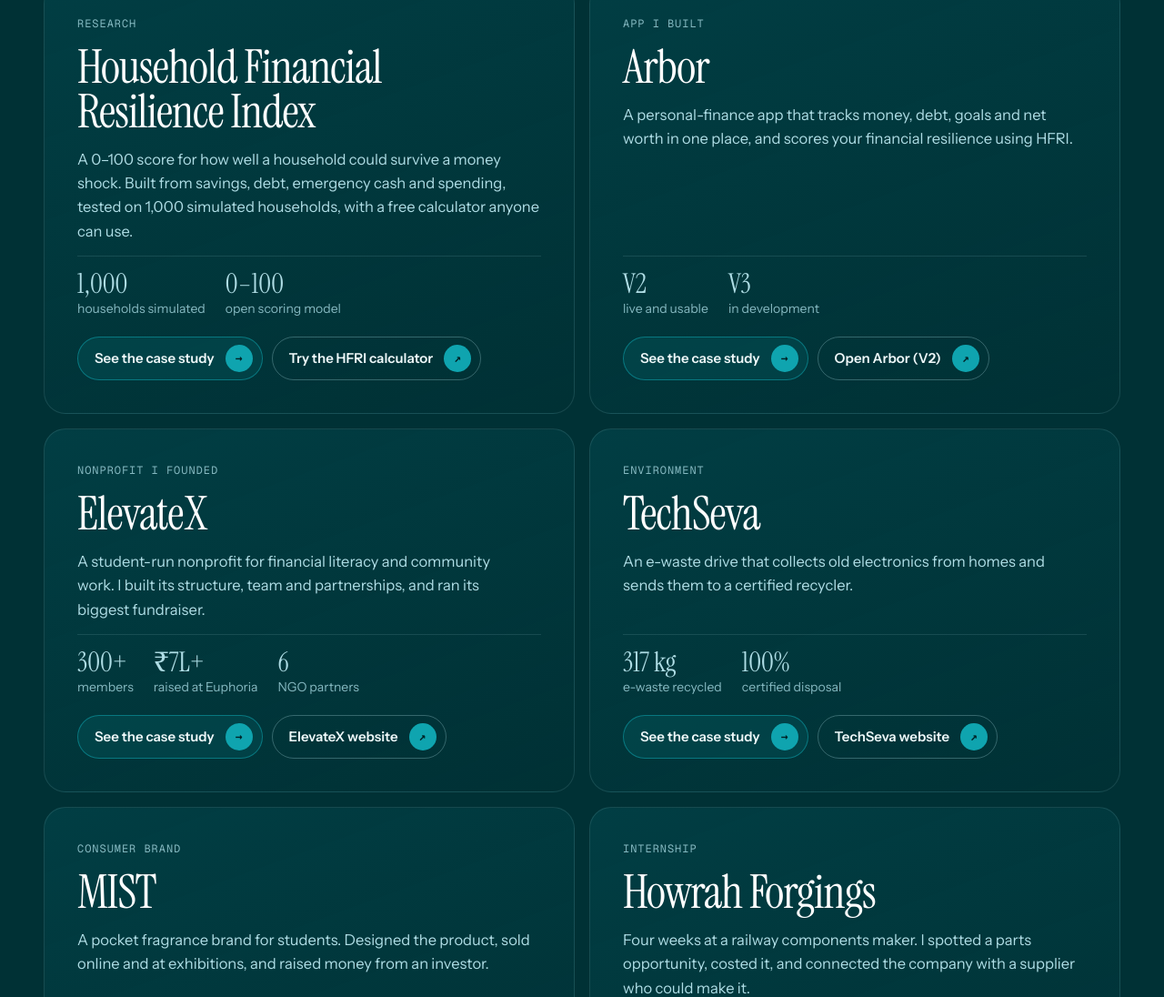
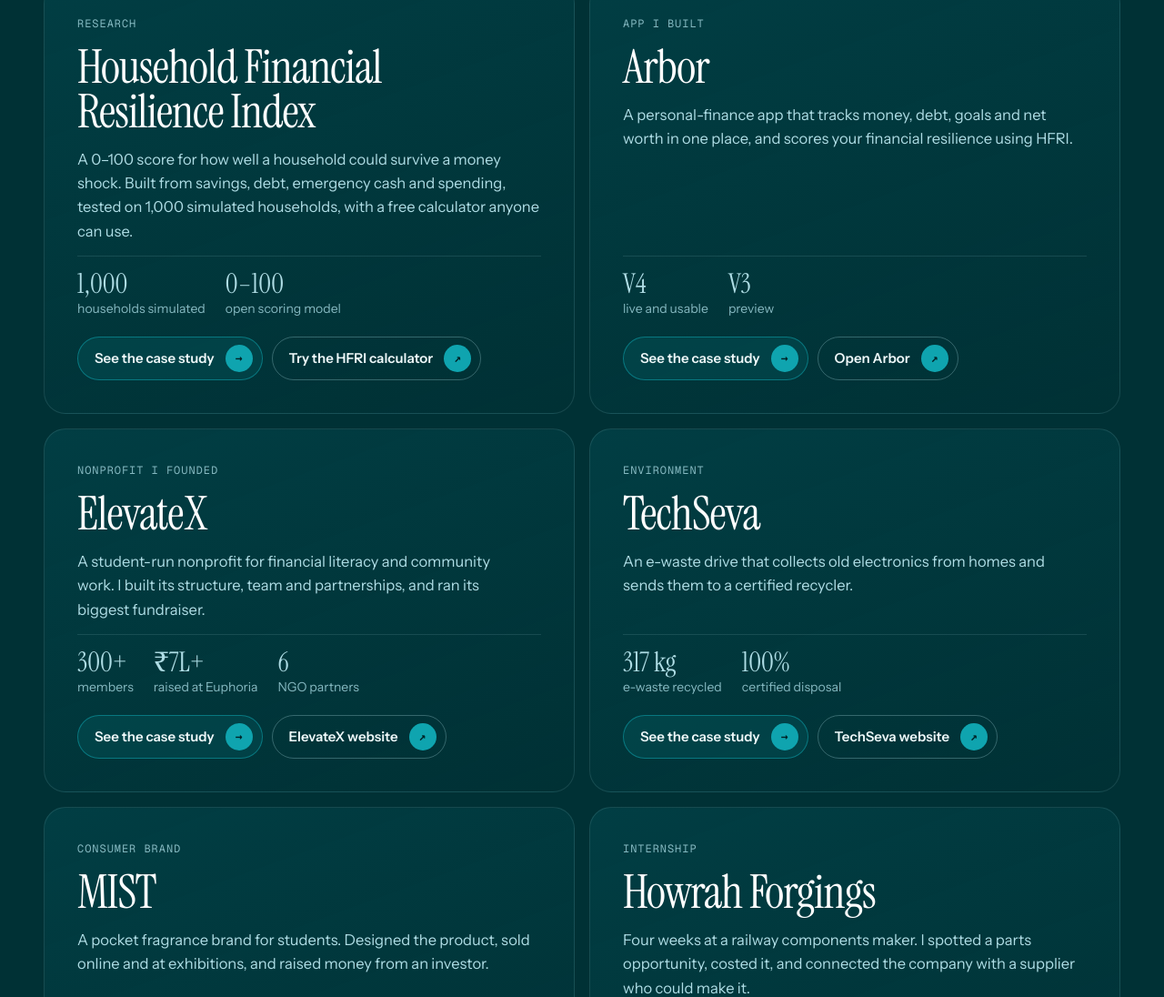
Before and after one commit to agarwalvivaan09-ai/vivaan-agarwal-website-3.0, a plain HTML site: page index.html in a window 1280 px wide. Shown: the part 1130-2226 px from the top of the page at 91% size. Drawn offline with Linux system fonts and the light colour scheme.

Commit message:
Point the main Arbor links to arbor-v4

```diff
--- a/index.html
+++ b/index.html
@@ -88,8 +88,8 @@
       <p class="kind">App I built</p>
       <h3>Arbor</h3>
       <p>A personal-finance app that tracks money, debt, goals and net worth in one place, and scores your financial resilience using HFRI.</p>
-      <div class="facts-row"><span><b>V2</b>live and usable</span><span><b>V3</b>in development</span></div>
-      <div class="links"><a class="go" href="arbor.html"><span>See the case study</span><span class="ic" aria-hidden="true">→</span></a><a class="go go--ghost" href="https://agarwalvivaan09-ai.github.io/arbor-v2/" target="_blank" rel="noopener noreferrer"><span>Open Arbor (V2)</span><span class="ic" aria-hidden="true">↗</span></a></div>
+      <div class="facts-row"><span><b>V4</b>live and usable</span><span><b>V3</b>preview</span></div>
+      <div class="links"><a class="go" href="arbor.html"><span>See the case study</span><span class="ic" aria-hidden="true">→</span></a><a class="go go--ghost" href="https://agarwalvivaan09-ai.github.io/arbor-v4/" target="_blank" rel="noopener noreferrer"><span>Open Arbor</span><span class="ic" aria-hidden="true">↗</span></a></div>
     </article><article class="project reveal" data-cat="ventures">
       <p class="kind">Nonprofit I founded</p>
       <h3>ElevateX</h3>
```
Also changed, not shown: arbor.html (+2 -2 lines), work.html (+2 -2 lines).
